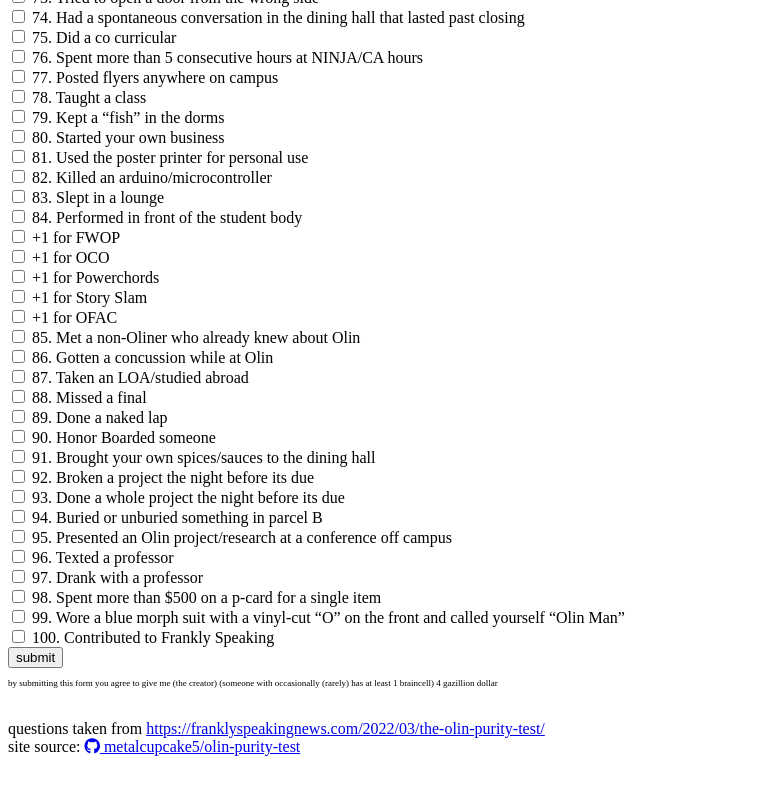
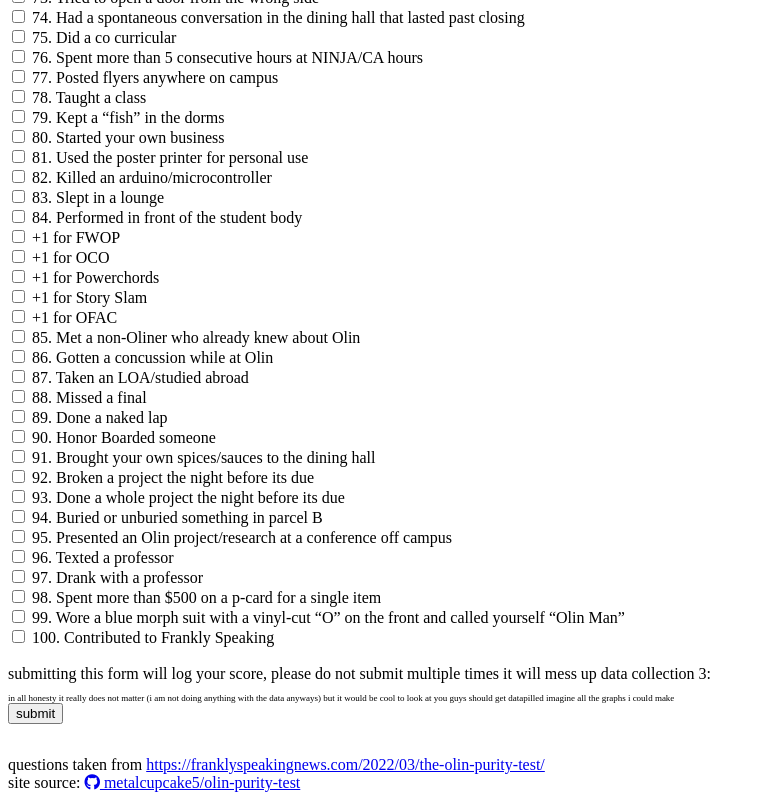
Before and after one commit to metalcupcake5/olin-purity-test, a SvelteKit app: page / in a window 1280 px wide. Shown: the part 1671-2471 px from the top of the page, without its empty margins (0-765 px from the left). Before the commit the page ends 2435 px from the top, so only its background shows below. Built offline with nearby package versions, Linux system fonts and the light colour scheme; no server answers.

Commit message:
move data collection reminder to form

```diff
--- a/src/routes/+page.svelte
+++ b/src/routes/+page.svelte
@@ -11,11 +11,7 @@
 		<span>
 			your score has been logged<br />please do not submit multiple times it will mess up data
 			collection 3:
-		</span><br />
-		<sub style="font-size:xx-small">
-			in all honesty it really does not matter (i am not doing anything with the data anyways) but
-			it would be cool to look at you guys should get datapilled imagine all the graphs i could make
-		</sub>
+		</span>
 	</div>
 {/if}
 
@@ -39,14 +35,20 @@
 				<br />
 			</label>
 		{/each}
+		<br />
 
 		<!-- <input type="text" name="name" placeholder="Name(optional)" /> -->
-
-		<button>submit</button><br />
+		<span>
+			submitting this form will log your score, please do not submit multiple times it will mess up
+			data collection 3:
+		</span>
+		<br />
 		<sub style="font-size:xx-small">
-			by submitting this form you agree to give me (the creator) (someone with occasionally (rarely)
-			has at least 1 braincell) 4 gazillion dollar
+			in all honesty it really does not matter (i am not doing anything with the data anyways) but
+			it would be cool to look at you guys should get datapilled imagine all the graphs i could make
 		</sub>
+		<br />
+		<button>submit</button>
 	</form>
 
 	<footer>
```
